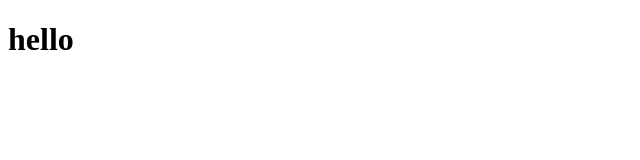
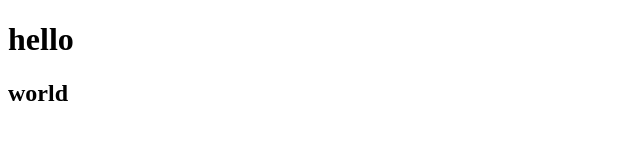
Before and after one commit to bloic/helloworld, a plain HTML site: page index.html in a window 1280 px wide. Shown: the full height of the page, 0-640 px from the left. Drawn offline with Linux system fonts and the light colour scheme.

Commit message:
Update index.html
I change the tag <h2>

```diff
--- a/index.html
+++ b/index.html
@@ -1,12 +1,12 @@
 <!DOCTYPE html>
 <html lang=en>
 
-  <head>
+<head>
     <title>helloworld</title>
-  </head>
-  <body>
+</head>
+<body>
   <h1>hello</h1>
-  <h2></h2>
-  </body>
+  <h2>world</h2>
+</body>
 
 </html>
```
